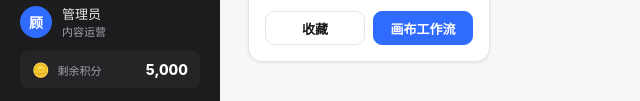
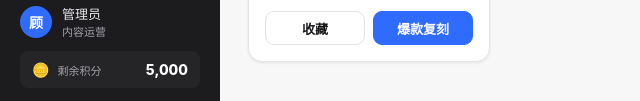
Before and after one commit to wsrongjie/aigc-html, a plain HTML site: page 市场.html in a window 1280 px wide. Shown: the part 1174-1275 px from the top of the page, 0-640 px from the left. Drawn offline with Linux system fonts and the light colour scheme.

Commit message:
refactor: 市场页多段模板按钮「画布工作流」也改为「爆款复刻」

```diff
--- a/市场.html
+++ b/市场.html
@@ -1940,7 +1940,7 @@
             ? '<button class="btn ' + (added ? 'btn-added' : '') + '" onclick="toggleAsset(\'' + safeId + '\', event)">' + (added ? "已收藏" : "收藏") + '</button>'
             : '<button class="btn" onclick="' + (item.type === "voice" ? 'toggleVoicePreview(\'' + safeId + '\')' : 'previewResource(\'' + safeId + '\')') + '">' + (item.type === "voice" ? (playingVoiceId === item.id ? "停止" : "试听") : "预览") + '</button>';
         const secondaryAction = item.type === "template"
-            ? '<button class="btn btn-primary" onclick="' + (item.isMultiSegment ? 'openWFCanvasPage' : 'openSameModal') + '(\'' + safeId + '\', event)">' + (item.isMultiSegment ? '画布工作流' : '爆款复刻') + '</button>'
+            ? '<button class="btn btn-primary" onclick="' + (item.isMultiSegment ? 'openWFCanvasPage' : 'openSameModal') + '(\'' + safeId + '\', event)">' + (item.isMultiSegment ? '爆款复刻' : '爆款复刻') + '</button>'
             : '<button class="btn ' + (added ? 'btn-added' : 'btn-primary') + '" onclick="toggleAsset(\'' + safeId + '\')">' + (added ? "移出资产库" : "加入资产库") + '</button>';
         const cardAttrs = item.type === "template"
             ? ' onclick="previewResource(\'' + safeId + '\')" role="button" tabindex="0" onkeydown="handleTemplateCardKey(event,\'' + safeId + '\')"'
```
